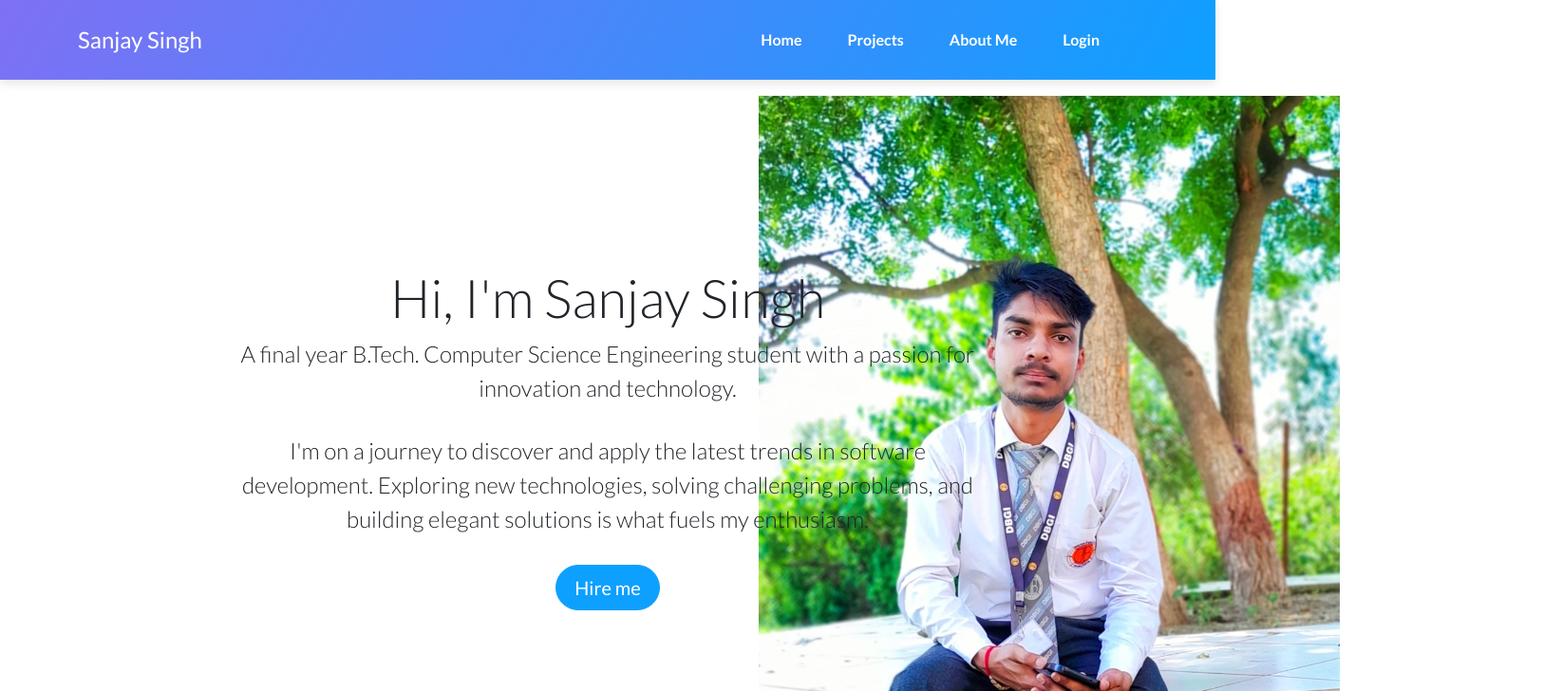
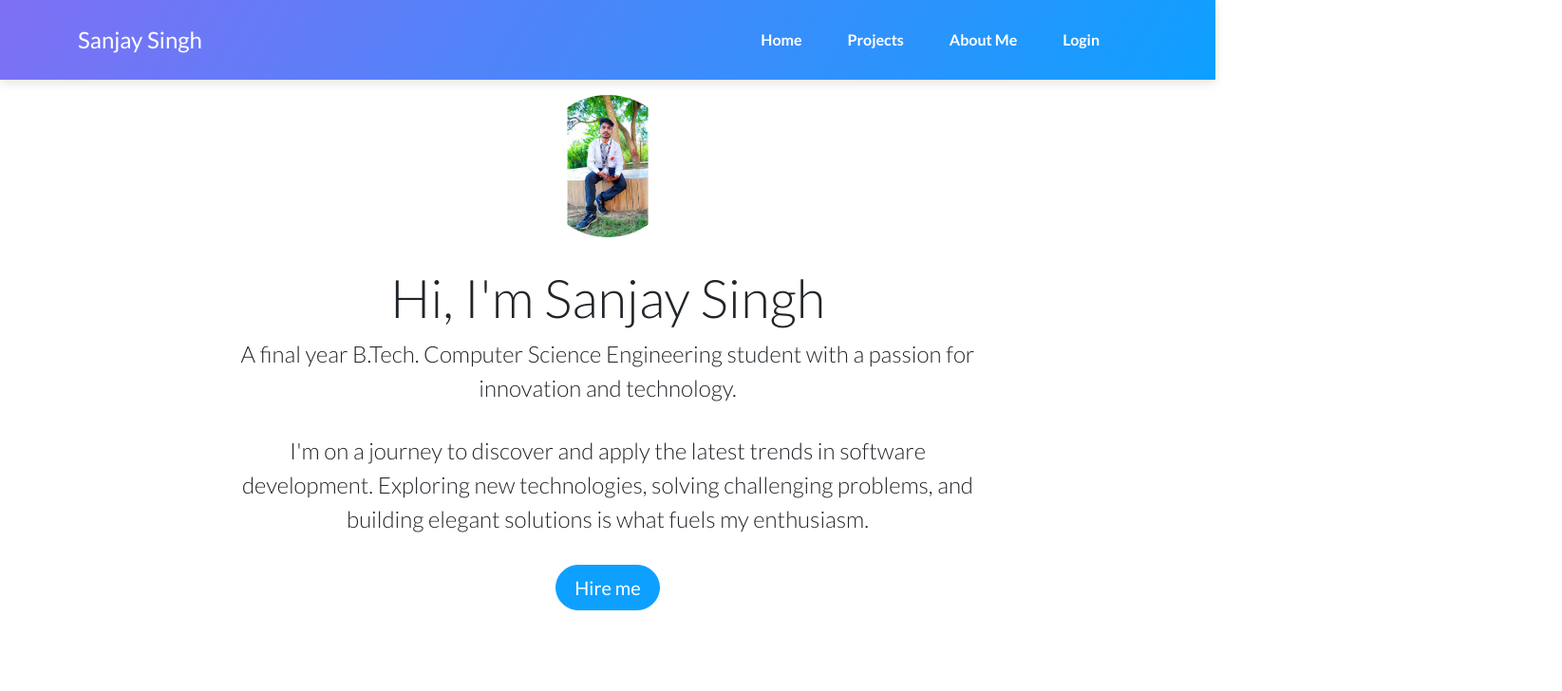
Before and after one commit to urssanjaysingh/Portfolio, a React (Create React App) app: page / in a window 1280 px wide. Shown: the top 728 px of the page at 95% size, 1645 px wide, since content can reach past the window. Built offline with nearby package versions, Linux system fonts and the light colour scheme.

Commit message:
Changing Section

```diff
--- a/src/component/LandingPage.js
+++ b/src/component/LandingPage.js
@@ -31,9 +31,7 @@ const LandingPage = () => {
                         `}
                         </style>
                         <div className="container">
-                            <div className="avatar">
-                                <img src="img/avatars/avatar.jpg" alt="Sanjay Singh" />
-                            </div>
+                            <div className="avatar" style={{ backgroundImage: "url('img/avatars/avatar.jpg')" }}></div>
                             <div className="about-me animated-text">
                                 <h1 className="display-4">Hi, I'm Sanjay Singh</h1>
                                 <p className="lead">
```
